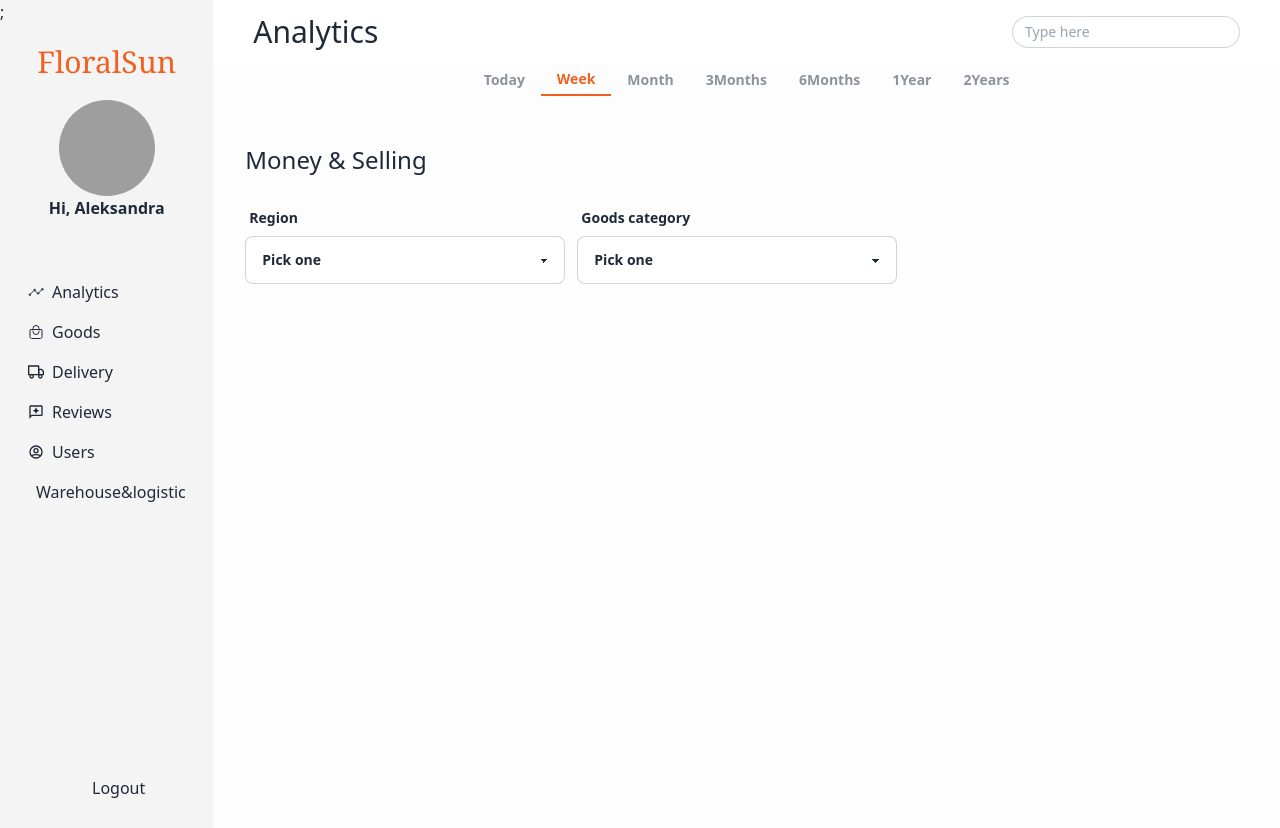
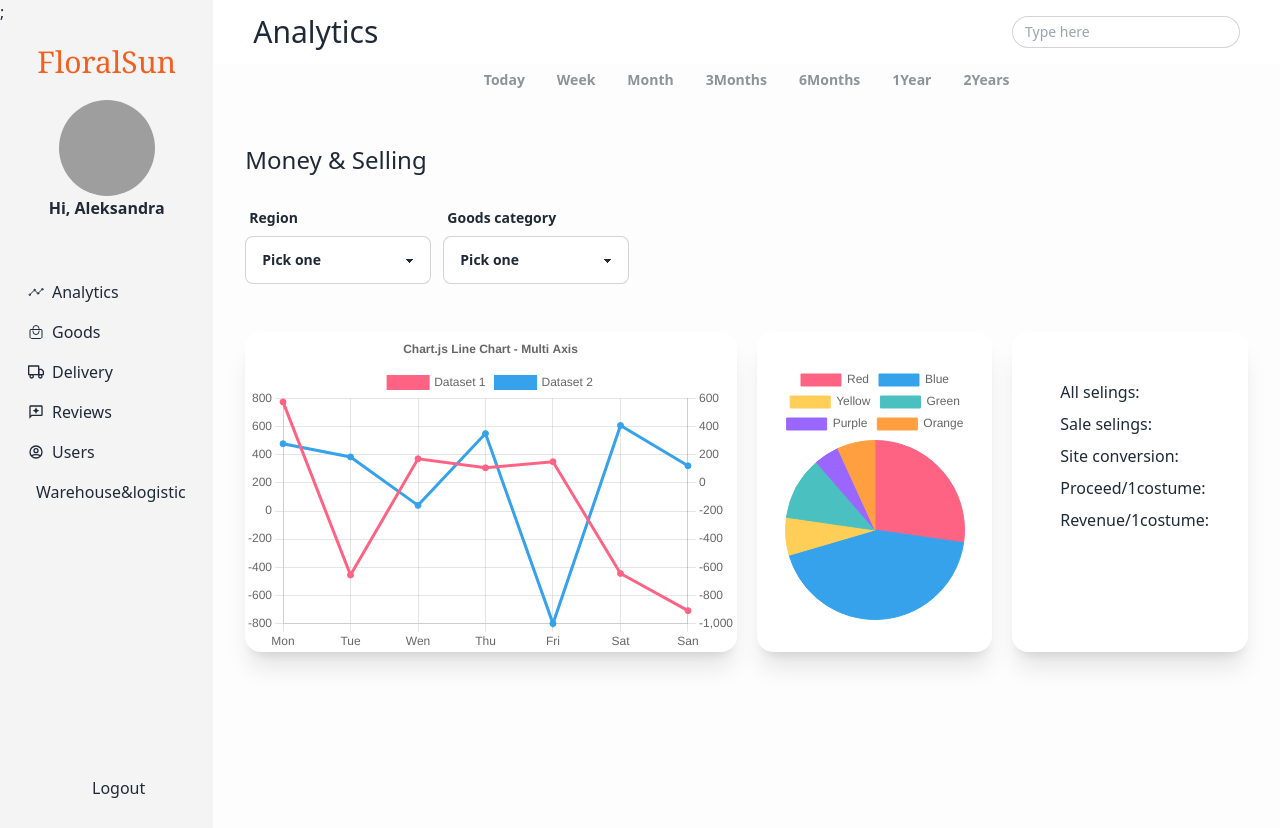
Before and after one commit to stefanAntonic/dashboard-app, a React (Create React App) app: page / in a window 1280 px wide. Built offline with nearby package versions, Linux system fonts and the light colour scheme; grey boxes are pictures that could not be loaded.

Commit message:
implementing chart

```diff
--- a/package.json
+++ b/package.json
@@ -6,8 +6,10 @@
     "@testing-library/jest-dom": "^5.16.4",
     "@testing-library/react": "^13.3.0",
     "@testing-library/user-event": "^13.5.0",
+    "chart.js": "^3.8.0",
     "daisyui": "^2.15.2",
     "react": "^18.1.0",
+    "react-chartjs-2": "^4.1.0",
     "react-dom": "^18.1.0",
     "react-icons": "^4.4.0",
     "react-router-dom": "^6.3.0",
@@ -39,6 +41,7 @@
     ]
   },
   "devDependencies": {
+    "@faker-js/faker": "^7.1.0",
     "autoprefixer": "^10.4.7",
     "postcss": "^8.4.14",
     "tailwindcss": "^3.0.24"
--- /dev/null
+++ b/src/components/charts/Barchart.jsx
@@ -0,0 +1,9 @@
+import { Bar } from "react-chartjs-2";
+import { Chart as ChartJS } from "chart.js/auto";
+
+function Barchart({charData}) {
+  return (
+    <Bar data={charData} />
+  )
+}
+export default Barchart
--- /dev/null
+++ b/src/components/charts/Linechart.jsx
@@ -0,0 +1,77 @@
+import {
+  Chart as ChartJS,
+  CategoryScale,
+  LinearScale,
+  PointElement,
+  LineElement,
+  Title,
+  Tooltip,
+  Legend,
+} from "chart.js";
+import { Line } from "react-chartjs-2";
+import { faker } from '@faker-js/faker'
+
+ChartJS.register(
+  CategoryScale,
+  LinearScale,
+  PointElement,
+  LineElement,
+  Title,
+  Tooltip,
+  Legend
+);
+const options = {
+  responsive: true,
+  interaction: {
+    mode: "index",
+    intersect: false,
+  },
+  maintainAspectRatio: false ,
+  stacked: false,
+  plugins: {
+    title: {
+      display: true,
+      text: "Chart.js Line Chart - Multi Axis",
+    },
+  },
+  scales: {
+    y: {
+      type: "linear",
+      display: true,
+      position: "left",
+    },
+    y1: {
+      type: "linear",
+      display: true,
+      position: "right",
+      grid: {
+        drawOnChartArea: false,
+      },
+    },
+  },
+};
+const labels = ["Mon", "Tue", "Wen", "Thu", "Fri", "Sat", "San"];
+const data = {
+  labels,
+  datasets: [
+    {
+      label: "Dataset 1",
+      data: labels.map(() => faker.datatype.number({ min: -1000, max: 1000 })),
+      borderColor: "rgb(255, 99, 132)",
+      backgroundColor: "rgb(255, 99, 132)",
+      yAxisID: "y",
+    },
+    {
+      label: "Dataset 2",
+      data: labels.map(() => faker.datatype.number({ min: -1000, max: 1000 })),
+      borderColor: "rgb(53, 162, 235)",
+      backgroundColor: "rgb(53, 162, 235)",
+      yAxisID: "y1",
+    },
+  ],
+};
+
+function Linechart() {
+  return <Line options={options} data={data}  height={'100%'}/>;
+}
+export default Linechart;
--- /dev/null
+++ b/src/components/charts/Piechart.jsx
@@ -0,0 +1,37 @@
+import React from "react";
+import { Chart as ChartJS, ArcElement, Tooltip, Legend } from "chart.js";
+import { Pie } from "react-chartjs-2";
+
+ChartJS.register(ArcElement, Tooltip, Legend);
+
+const data = {
+  labels: ["Red", "Blue", "Yellow", "Green", "Purple", "Orange"],
+  datasets: [
+    {
+      label: "# of Votes",
+      data: [12, 19, 3, 5, 2, 3],
+      backgroundColor: [
+        "rgb(255, 99, 132)",
+        "rgb(54, 162, 235)",
+        "rgb(255, 206, 86)",
+        "rgb(75, 192, 192)",
+        "rgb(153, 102, 255)",
+        "rgb(255, 159, 64)",
+      ],
+      borderColor: [
+        "rgb(255, 99, 132)",
+        "rgb(54, 162, 235)",
+        "rgb(255, 206, 86)",
+        "rgb(75, 192, 192)",
+        "rgb(153, 102, 255)",
+        "rgb(255, 159, 64)",
+      ],
+      borderWidth: 1,
+    },
+  ],
+};
+
+function Piechart() {
+  return <Pie data={data} />;
+}
+export default Piechart;
--- a/src/components/content/Content.jsx
+++ b/src/components/content/Content.jsx
@@ -1,11 +1,39 @@
+import Barchart from "../charts/Barchart";
+import { data } from "../../data/data";
+import { useState } from "react";
+import Linechart from "../charts/Linechart";
+import Piechart from "../charts/Piechart";
+
 function Content() {
+  const [charData, setCharData] = useState({
+    labels: data.map((data) => data.label),
+    datasets: [
+      {
+        label: "Users stats",
+        data: data.map((data) => data.users),
+      },
+    ],
+  });
+
   const handleClick = (e) => {
     const el = document.getElementById(e.target.id);
+    const elements = Array.from(document.getElementsByClassName("tab"));
+    elements.forEach((e) => {
+      if (e.id !== e) {
+        e.classList.remove(
+          "text-[#F06021]",
+          "border-[#F06021]",
+          "tab-bordered"
+        );
+      }
+    });
+
     el.classList.add("text-[#F06021]", "border-[#F06021]", "tab-bordered");
   };
   return (
     <div className="bg-[#FDFDFD] col-span-10 ">
       {/* heading */}
+      {/* Heading i time navar idu u jednu komponentu */}
       <div className="navbar bg-base-100">
         <div className="flex-1">
           <h1 className="text-3xl font-normal ml-8">Analytics</h1>
@@ -17,29 +45,41 @@ function Content() {
             className="input input-bordered input-sm rounded-full w-full max-w-xs mr-8"
           />
         </div>
+        {/* Heading ends here */}
       </div>
-      <div className="tabs flex justify-center">
-        <a className="tab font-bold " onClick={handleClick} id="today">
+      {/* Time navbar */}
+      <div className="tabs flex justify-center ">
+        <a id="today" className="tab font-bold " onClick={handleClick}>
           Today
         </a>
-        <a className="tab font-bold   tab-active: tab-bordered border-[#F06021] text-[#F06021]">
+        <a id="week" className="tab font-bold" onClick={handleClick}>
           Week
         </a>
-        <a className="tab font-bold " onClick={handleClick} id="month">
+        <a id="month" className="tab font-bold " onClick={handleClick}>
           Month
         </a>
-        <a className="tab font-bold ">3Months</a>
-        <a className="tab font-bold ">6Months</a>
-        <a className="tab font-bold ">1Year</a>
-        <a className="tab font-bold ">2Years</a>
+        <a id="3months" className="tab font-bold " onClick={handleClick}>
+          3Months
+        </a>
+        <a id="6months" className="tab font-bold " onClick={handleClick}>
+          6Months
+        </a>
+        <a id="1year" className="tab font-bold " onClick={handleClick}>
+          1Year
+        </a>
+        <a id="2years" className="tab font-bold " onClick={handleClick}>
+          2Years
+        </a>
+        {/* Time navbar ends here */}
       </div>
 
-      <div className="ml-8 mt-12">
+      <div className="ml-8 mt-12 w-1/5">
+        {/* Dropdown select */}
         <h1 className="text-2xl">Money & Selling</h1>
         <div className="flex flex-row gap-3 pt-6">
-          <div class="form-control w-full max-w-xs">
+          <div className="form-control w-full max-w-xs">
             <label className="label label-text font-bold">Region</label>
-            <select class="select select-bordered">
+            <select className="select select-bordered">
               <option disabled selected>
                 Pick one
               </option>
@@ -50,9 +90,9 @@ function Content() {
               <option>Star Trek</option>
             </select>
           </div>
-          <div class="form-control w-full max-w-xs">
+          <div className="form-control w-full max-w-xs">
             <label className="label label-text font-bold">Goods category</label>
-            <select class="select select-bordered">
+            <select className="select select-bordered">
               <option disabled selected>
                 Pick one
               </option>
@@ -64,6 +104,26 @@ function Content() {
             </select>
           </div>
         </div>
+        {/* Dropdown ends here */}
+      </div>
+      <div className=" grid grid-cols-4 gap-5 mt-12 place-content-evenly  pl-8 pr-8 h-80 box-border">
+        <div className=" card bg-base-100  shadow-xl col-start-1 col-end-3 ">
+          <Linechart />
+        </div>
+        <div className="card bg-base-100  shadow-xl ">
+          <div className="card-body w-80 place-self-center">
+            <Piechart />
+          </div>
+        </div>
+        <div className="card  bg-base-100 shadow-xl ">
+          <div className="card-body pt-12 pl-12">
+            <h2 className="font-normal">All selings:</h2>
+            <h2 className="font-normal">Sale selings:</h2>
+            <h2 className="font-normal">Site conversion:</h2>
+            <h2 className="font-normal">Proceed/1costume:</h2>
+            <h2 className="font-normal">Revenue/1costume:</h2>
+          </div>
+        </div>
       </div>
     </div>
   );
--- /dev/null
+++ b/src/data/data.js
@@ -0,0 +1,20 @@
+export const data = [
+  {
+    id: 1,
+    label: "Mobile",
+    type: "mobile",
+    users: 400,
+  },
+  {
+    id: 2,
+    label: "Desktop",
+    type: "desktop",
+    users: 610,
+  },
+  {
+    id: 3,
+    label: "Tablet",
+    type: "tablet",
+    users: 201,
+  },
+];
```
Also changed, not shown: 1 other file (tests, documents, lock files or other folders).
